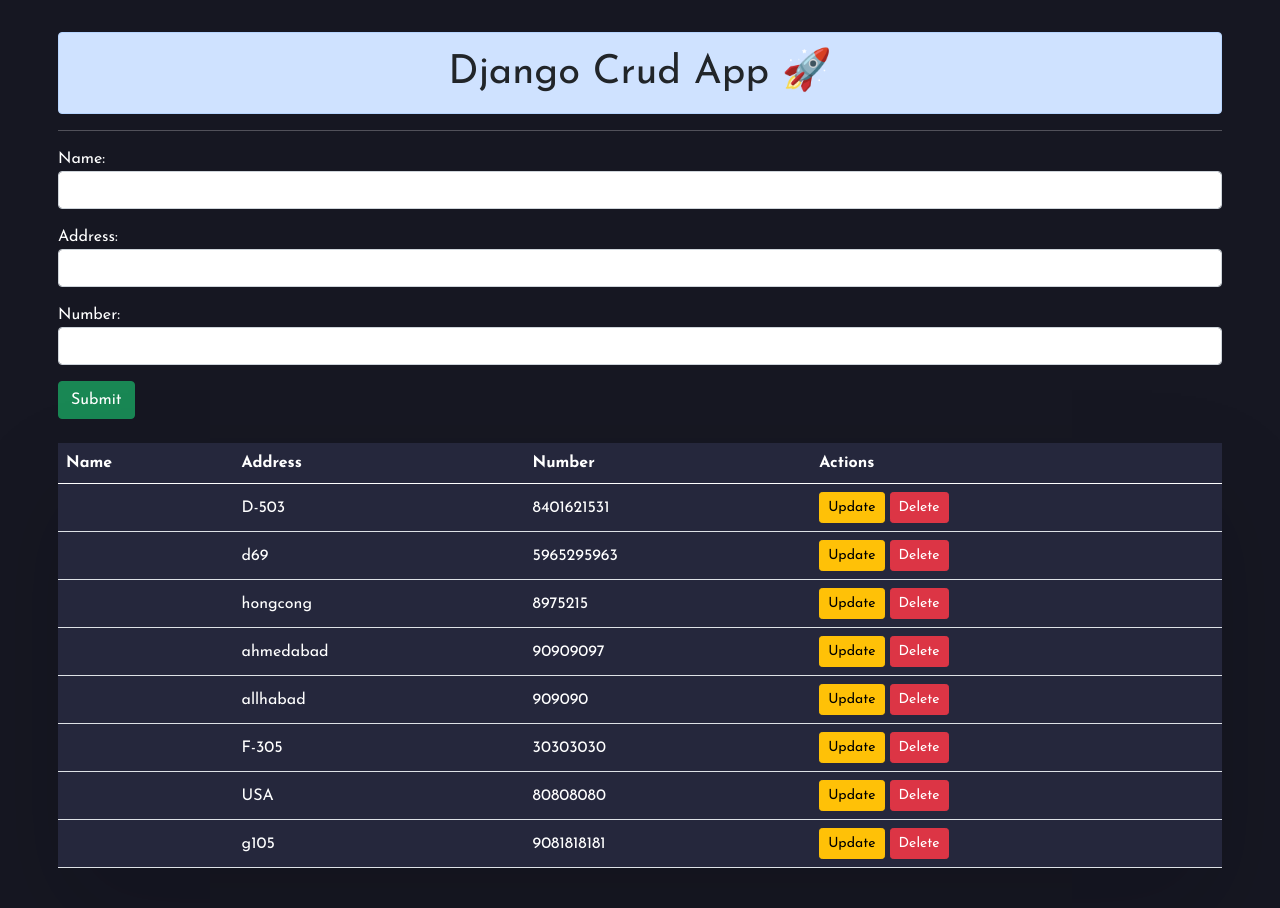
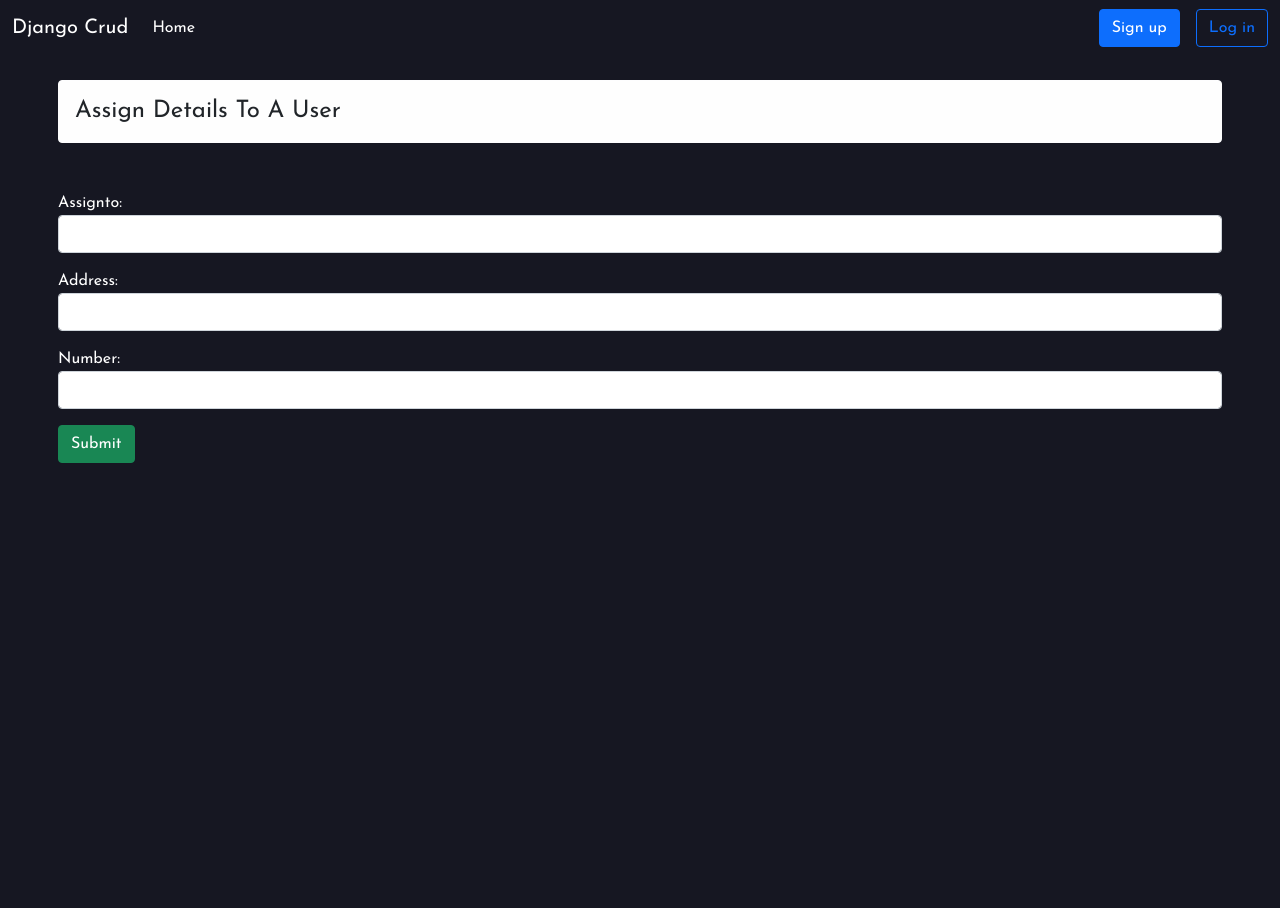
Before and after one commit to hungrycodermit/detailsly, a Django app: page / in a window 1280 px wide. After the commit the page ends 463 px from the top, so only its background shows below. Run offline with Django 3.2, Linux system fonts and the light colour scheme; data comes from the database, SQL or seed files in the repository; both versions use the stored data as it was after the commit.

Commit message:
Django crud version 1 release stable

```diff
--- a/CRUD/forms.py
+++ b/CRUD/forms.py
@@ -4,9 +4,9 @@
 class registrationForm(forms.ModelForm):
     class Meta:
         model = customerDetails
-        fields = ['name', 'address', 'number']
+        fields = ['Assignto', 'address', 'number']
         widgets = {
-            'name' : forms.TextInput(attrs={'class': 'form-control'}),
+            'Assignto' : forms.TextInput(attrs={'class': 'form-control'}),
             'address' : forms.TextInput(attrs={'class': 'form-control'}),
             'number' : forms.TextInput(attrs={'class': 'form-control'})
         }
--- /dev/null
+++ b/CRUD/templates/base.html
@@ -0,0 +1,185 @@
+<!DOCTYPE html>
+<html lang="en">
+
+<head>
+  <!-- Required meta tags -->
+  <meta charset="utf-8" />
+  <meta name="viewport" content="width=device-width, initial-scale=1" />
+
+  <!-- Bootstrap CSS -->
+  <link href="https://cdn.jsdelivr.net/npm/bootstrap@5.0.1/dist/css/bootstrap.min.css" rel="stylesheet"
+    integrity="sha384-+0n0xVW2eSR5OomGNYDnhzAbDsOXxcvSN1TPprVMTNDbiYZCxYbOOl7+AMvyTG2x" crossorigin="anonymous" />
+  <link href="https://fonts.googleapis.com/css2?family=Josefin+Sans:wght@400;700&amp;display=swap" rel="stylesheet" />
+  <link rel="stylesheet" href="/static/main.css">
+  <link rel="stylesheet" href="https://cdnjs.cloudflare.com/ajax/libs/font-awesome/4.7.0/css/font-awesome.css" />
+
+  <title>{% block title %}{% endblock title %}</title>
+  <style>
+    * {
+      font-family: "Josefin Sans", sans-serif;
+    }
+
+    ul li {
+      list-style-type: none !important;
+    }
+
+      {% block style %}
+      {% endblock style %}
+  </style>
+</head>
+
+<body class="text-white">
+  <nav class="navbar navbar-expand-lg navbar-dark">
+    <div class="container-fluid">
+      <a class="navbar-brand" href="/">Django Crud</a>
+      <button class="navbar-toggler" type="button" data-bs-toggle="collapse" data-bs-target="#navbarSupportedContent"
+        aria-controls="navbarSupportedContent" aria-expanded="false" aria-label="Toggle navigation">
+        <span class="navbar-toggler-icon"></span>
+      </button>
+      <div class="collapse navbar-collapse" id="navbarSupportedContent">
+        <ul class="navbar-nav me-auto mb-2 mb-lg-0">
+          <li class="nav-item">
+            <a class="nav-link active" aria-current="page" href="/">Home</a>
+          </li>
+        </ul>
+        <div class="d-flex">
+          {% if user.is_authenticated %}
+          <ul class="mb-0">
+            <li class="nav-item dropdown">
+              <a class="nav-link dropdown-toggle" style="color: white" href="#" id="navbarDarkDropdownMenuLink"
+                role="button" data-bs-toggle="dropdown" aria-expanded="false">
+                welcome, {{user}}! Howdy?
+              </a>
+              <ul class="dropdown-menu dropdown-menu-dark" aria-labelledby="navbarDarkDropdownMenuLink">
+                <li><a class="dropdown-item" href="/logout">Logout</a></li>
+                <li>
+                  <a class="dropdown-item" href="/profile">Modify account</a>
+                </li>
+              </ul>
+            </li>
+          </ul>
+          {% else %}
+          <button type="button" class="mx-3 btn btn-primary" data-bs-toggle="modal" data-bs-target="#exampleModal">
+            Sign up
+          </button>
+          <button type="button" class="btn btn-outline-primary" data-bs-toggle="modal"
+            data-bs-target="#exampleModallogin">
+            Log in
+          </button>
+          {% endif %}
+
+          <!-- Modal -->
+          <div class="modal fade text-dark" id="exampleModal" tabindex="-1" aria-labelledby="exampleModalLabel"
+            aria-hidden="true">
+            <div class="modal-dialog">
+              <div class="modal-content">
+                <div class="modal-header">
+                  <h5 class="modal-title" id="exampleModalLabel">Sign up</h5>
+                  <button type="button" class="btn-close" data-bs-dismiss="modal" aria-label="Close"></button>
+                </div>
+                <div class="modal-body">
+                  <form action="/signup" method="POST">
+                    {% csrf_token %}
+                    <div class="mb-3">
+                      <label for="exampleInputUsername" class="form-label">Username</label>
+                      <input type="text" class="form-control" name="username" id="exampleInputUsername"
+                        aria-describedby="emailHelp" required />
+                    </div>
+                    <div class="mb-3">
+                      <label for="exampleInputEmail1" class="form-label">Email address</label>
+                      <input type="email" class="form-control" name="email" id="exampleInputEmail1"
+                        aria-describedby="emailHelp" required />
+                    </div>
+                    <div class="mb-3">
+                      <label for="exampleInputFname" class="form-label">First Name</label>
+                      <input type="text" class="form-control" name="fname" id="exampleInputFname"
+                        aria-describedby="emailHelp" required />
+                    </div>
+                    <div class="mb-3">
+                      <label for="exampleInputFname" class="form-label">Last Name</label>
+                      <input type="text" class="form-control" name="lname" id="exampleInputLname"
+                        aria-describedby="emailHelp" required />
+                    </div>
+                    <div class="mb-3">
+                      <label for="exampleInputPassword1" class="form-label">Password</label>
+                      <input type="password" class="form-control" id="exampleInputPassword1" name="password" required />
+                    </div>
+                    <div class="mb-3">
+                      <label for="exampleInputPassword2" class="form-label">Confirm Password</label>
+                      <input type="password" class="form-control" id="exampleInputPassword2" name="cpassword"
+                        required />
+                    </div>
+                    <button type="submit" class="btn btn-primary">
+                      Submit
+                    </button>
+                  </form>
+                </div>
+              </div>
+            </div>
+          </div>
+
+          <!-- Modal login -->
+          <div class="modal fade text-dark" id="exampleModallogin" tabindex="-1" aria-labelledby="exampleModalLabel"
+            aria-hidden="true">
+            <div class="modal-dialog">
+              <div class="modal-content">
+                <div class="modal-header">
+                  <h5 class="modal-title" id="exampleModalLabel">Login</h5>
+                  <button type="button" class="btn-close" data-bs-dismiss="modal" aria-label="Close"></button>
+                </div>
+                <div class="modal-body">
+                  <form action="/login" method="POST">
+                    <div class="mb-3">
+                      <label for="loginusername" class="form-label">Username</label>
+                      <input type="text" class="form-control" name="loginusername" id="loginusername"
+                        aria-describedby="emailHelp" required />
+                    </div>
+                    {% csrf_token %}
+                    <div class="mb-3">
+                      <label for="loginpassword" class="form-label">Password</label>
+                      <input type="password" class="form-control" id="loginpassword" name="loginpassword" required />
+                    </div>
+                    <button type="submit" class="btn btn-primary">
+                      Login
+                    </button>
+                  </form>
+                </div>
+              </div>
+            </div>
+          </div>
+        </div>
+      </div>
+    </div>
+  </nav>
+  {% for message in messages%}
+  {% comment %} this is message {% endcomment %}
+  <div class="alert alert-{{message.tags}} alert-dismissible fade show" role="alert">
+    {{message}}
+    <button type="button" class="btn-close" data-bs-dismiss="alert" aria-label="Close"></button>
+  </div>
+  {% endfor %}
+
+  <!-- {% for message in messages%}
+    {% comment %} this is message {% endcomment %}
+    <div class="alert alert-{{message.tags}} alert-dismissible fade show" role="alert">
+        {{message}}
+        <button type="button" class="btn-close" data-bs-dismiss="alert" aria-label="Close"></button>
+    </div>
+    {% endfor %} -->
+
+  {% block body %}{% endblock body %}
+  <!-- Optional JavaScript; choose one of the two! -->
+
+  <!-- Option 1: Bootstrap Bundle with Popper -->
+  <script src="https://cdn.jsdelivr.net/npm/bootstrap@5.0.1/dist/js/bootstrap.bundle.min.js"
+    integrity="sha384-gtEjrD/SeCtmISkJkNUaaKMoLD0//ElJ19smozuHV6z3Iehds+3Ulb9Bn9Plx0x4" crossorigin="anonymous">
+  </script>
+
+  <!-- Option 2: Separate Popper and Bootstrap JS -->
+  <!--
+    <script src="https://cdn.jsdelivr.net/npm/@popperjs/core@2.9.2/dist/umd/popper.min.js" integrity="sha384-IQsoLXl5PILFhosVNubq5LC7Qb9DXgDA9i+tQ8Zj3iwWAwPtgFTxbJ8NT4GN1R8p" crossorigin="anonymous"></script>
+    <script src="https://cdn.jsdelivr.net/npm/bootstrap@5.0.1/dist/js/bootstrap.min.js" integrity="sha384-Atwg2Pkwv9vp0ygtn1JAojH0nYbwNJLPhwyoVbhoPwBhjQPR5VtM2+xf0Uwh9KtT" crossorigin="anonymous"></script>
+    -->
+</body>
+
+</html>
--- a/CRUD/templates/index.html
+++ b/CRUD/templates/index.html
@@ -1,57 +1,39 @@
-<!DOCTYPE html>
-<html lang="en">
-  <head>
-    <!-- Required meta tags -->
-    <meta charset="utf-8" />
-    <meta name="viewport" content="width=device-width, initial-scale=1" />
+{% extends 'base.html' %} {% block title %}Django Crud{% endblock title %}
+{%block style %} #table-crud { box-shadow: rgb(3 1 12 / 15%) 0px 48px 100px 0px;
+} div.container, div.col-sm-12 { padding: 0 !important; } body {
+background-color: hsl(235, 21%, 11%) !important; } {%endblock style %}
+{%block body%}
 
-    <!-- Bootstrap CSS -->
-    <link
-      href="https://cdn.jsdelivr.net/npm/bootstrap@5.0.1/dist/css/bootstrap.min.css"
-      rel="stylesheet"
-      integrity="sha384-+0n0xVW2eSR5OomGNYDnhzAbDsOXxcvSN1TPprVMTNDbiYZCxYbOOl7+AMvyTG2x"
-      crossorigin="anonymous"
-    />
-    <link
-      href="https://fonts.googleapis.com/css2?family=Josefin+Sans:wght@400;700&amp;display=swap"
-      rel="stylesheet"
-    />
-    <style>
-      * {
-        font-family: "Josefin Sans", sans-serif;
-      }
+{% if user.is_authenticated %}
 
-      #table-crud {
-        box-shadow: rgb(3 1 12 / 15%) 0px 48px 100px 0px;
-        background-color: hsl(235, 24%, 19%) !important;
-      }
 
-      div.container,
-      div.col-sm-12 {
-        padding: 0 !important;
-      }
-    </style>
+    <div class="container">
+    <div class="row">
+      <a href="/details">
+      <div class="col-md-3">
+      <div class="card-counter success">
+        <i class="fa fa-database"></i>
+        <span class="count-numbers">{{number}}</span>
+        <span class="count-name">Details Assigned</span>
+      </div>
+    </a>
+    </div>
+    </div>
 
-    <title>Home</title>
-  </head>
 
-  <body class="text-white" style="background-color: hsl(235, 21%, 11%)">
+  {% else %}
 <div class="container my-3">
-      <div class="row">
-        <h1
-          class="my-3 text-dark text-center alert alert-primary"
+  <div class="row ">
+    <h4
+      class="mb-5 mt-2 text-dark alert alert-light"
       style="text-transform: capitalize"
     >
-          Django Crud App 🚀
-        </h1>
-        <hr />
+      Assign details to a user
+    </h4>
+
     <div class="col-sm-12">
       {% if update %}
-          <form
-            action="{% url 'update' iddata %}"
-            method="POST"
-            autocomplete="off"
-          >
+      <form action="{% url 'update' iddata %}" method="POST" autocomplete="off">
         {% csrf_token %} {{formupdate.as_p}}
         <button type="submit" class="btn btn-warning">Update</button>
       </form>
@@ -63,60 +45,6 @@
       {% endif %}
     </div>
   </div>
-      <div class="my-4 container">
-        <div class="row">
-          <div class="col-sm-12">
-            <table class="table text-white" id="table-crud">
-              <thead>
-                <tr>
-                  <th scope="col">Name</th>
-                  <th scope="col">Address</th>
-                  <th scope="col">Number</th>
-                  <th scope="col">Actions</th>
-                </tr>
-              </thead>
-              <tbody>
-                {% for dataitem in data %}
-                <tr
-                  style="vertical-align: middle; word-wrap: normal !important"
-                >
-                  <th scope="row">{{dataitem.name}}</th>
-                  <td>{{dataitem.address}}</td>
-                  <td>{{dataitem.number}}</td>
-                  <td>
-                    <a
-                      href="{% url 'update' dataitem.id %}"
-                      class="btn btn-warning btn-sm"
-                      >Update</a
-                    >
-                    <a
-                      href="{% url 'delete' dataitem.id %}"
-                      class="btn btn-danger btn-sm"
-                      >Delete</a
-                    >
-                  </td>
-                </tr>
-                {% endfor %}
-              </tbody>
-            </table>
 </div>
-        </div>
-      </div>
-    </div>
-
-    <!-- Optional JavaScript; choose one of the two! -->
-
-    <!-- Option 1: Bootstrap Bundle with Popper -->
-    <script
-      src="https://cdn.jsdelivr.net/npm/bootstrap@5.0.1/dist/js/bootstrap.bundle.min.js"
-      integrity="sha384-gtEjrD/SeCtmISkJkNUaaKMoLD0//ElJ19smozuHV6z3Iehds+3Ulb9Bn9Plx0x4"
-      crossorigin="anonymous"
-    ></script>
-
-    <!-- Option 2: Separate Popper and Bootstrap JS -->
-    <!--
-    <script src="https://cdn.jsdelivr.net/npm/@popperjs/core@2.9.2/dist/umd/popper.min.js" integrity="sha384-IQsoLXl5PILFhosVNubq5LC7Qb9DXgDA9i+tQ8Zj3iwWAwPtgFTxbJ8NT4GN1R8p" crossorigin="anonymous"></script>
-    <script src="https://cdn.jsdelivr.net/npm/bootstrap@5.0.1/dist/js/bootstrap.min.js" integrity="sha384-Atwg2Pkwv9vp0ygtn1JAojH0nYbwNJLPhwyoVbhoPwBhjQPR5VtM2+xf0Uwh9KtT" crossorigin="anonymous"></script>
-    -->
-  </body>
-</html>
+{% endif %}
+{% endblock body %}
--- a/CRUD/urls.py
+++ b/CRUD/urls.py
@@ -6,4 +6,8 @@
        path('', views.index, name='index'),
        path('deleteoperation/<int:id>', views.delete_data, name='delete'),
        path('updateoperation/<int:id>', views.update_data, name='update'),
+       path('signup', views.sign_up, name='signup'),
+       path('login', views.login_process, name='login'),
+       path('logout', views.logout_process, name='logout'),
+       path('details', views.details_page, name='details'),
 ]
--- a/CRUD/views.py
+++ b/CRUD/views.py
@@ -1,21 +1,46 @@
 from django.shortcuts import redirect, render
 from .forms import registrationForm
 from .models import customerDetails
+from django.contrib.auth.models import User
+from django.contrib import messages
+from django.contrib.auth import authenticate, login, logout
 
 # Create your views here.
 
 
 # view for main page and Create and Read Operation
 def index(request):
+    number = 0
     if request.method == 'POST':
         fm = registrationForm(request.POST)
+
         if fm.is_valid():
-            fm.save()
+            assignee = request.POST['Assignto']
+            address = request.POST['address']
+            number = request.POST['number']
+
+            try:
+                validUser = User.objects.get(username = assignee)
+            except User.DoesNotExist:
+                validUser = None
+
+            if validUser is not None:
+                detailData = customerDetails.objects.create(user = validUser, Assignto = assignee, address = address, number = number)
+                messages.success(request, 'Successfully assigned')
+
+
+            else:
+                messages.error(request, 'The user you are tring to assign details doesnt exist or check username you entered again!')
+
             return redirect('/')
     else:
         fm = registrationForm()
-        data = customerDetails.objects.all()
-    return render(request, 'index.html', {'form': fm, 'data': data})
+        data = None
+        if request.user.is_authenticated:
+            dataset = request.user.customerdetails_set.all()
+            for data in dataset:
+                number += 1
+    return render(request, 'index.html', {'form': fm, 'number': number})
 
 # view for deleting data
 
@@ -23,21 +48,84 @@
     if id != 0:
         objDel = customerDetails.objects.get(pk=id)
         objDel.delete()
-        return redirect('/')
+        return redirect('/details')
 
 # view for updating data
 
 def update_data(request, id=0):
-    update_request = False
-    if id != 0:
-        if request.method == 'POST':
-            upd_obj = customerDetails.objects.get(pk=id)
-            fm = registrationForm(request.POST, instance=upd_obj)
-            fm.save()
+
+    if request.user.is_authenticated:
+
+        update_request = False
+        if id != 0:
+            if request.method == 'POST':
+                customerDetails.objects.filter(pk=id).update(address=request.POST['address'], number = request.POST['number'])
+                return redirect('/')
+            # update_request = True
+            # upd_obj = customerDetails.objects.get(pk=id)
+            # data = customerDetails.objects.all()
+            # fm = registrationForm(instance=upd_obj)
+            else:
+                upd_obj = customerDetails.objects.get(pk=id)
+                return render(request, 'update.html', {'update': update_request, 'iddata': id, 'obj': upd_obj})
+
+    else:
+        return render(request, '404.html')
+
+
+def sign_up(request):
+    if request.method == "POST":
+        username = request.POST['username']
+        email = request.POST['email']
+        fname = request.POST['fname']
+        lname = request.POST['lname']
+        password = request.POST['password']
+        cpassword = request.POST['cpassword']
+
+        if len(username) > 10:
+            messages.error(request,'Username must be below 10 characters')
             return redirect('/')
+
+        if password != cpassword:
+            messages.error(request,'Password doesnt match')
+            return redirect('/')
+
+        newUser = User.objects.create_user(username, email, password)
+        newUser.first_name = fname
+        newUser.last_name = lname
+        newUser.save()
+        messages.success(request,'Your account has successfully been created!')
+        return redirect('/')
+
+    else:
+        return redirect('/')
+
+def login_process(request):
+    if request.method == 'POST':
+        loginusername = request.POST['loginusername']
+        loginpassword = request.POST['loginpassword']
+
+        user = authenticate(username = loginusername, password = loginpassword)
+
+        if user is not None:
+            login(request, user)
+            messages.success(request, 'you are successfully logged in')
+            return redirect('/')
+
         else:
-            update_request = True
-            upd_obj = customerDetails.objects.get(pk=id)
-            data = customerDetails.objects.all()
-            fm = registrationForm(instance=upd_obj)
-            return render(request, 'index.html', {'formupdate' : fm, 'update': update_request, 'data': data, 'iddata': id})
+            messages.error(request, 'Please enter valid credentials')
+            return redirect('/')
+
+    return redirect('/')
+
+def logout_process(request):
+    logout(request)
+    return redirect('/')
+
+def details_page(request):
+    data = None
+    if request.user.is_authenticated:
+        data = request.user.customerdetails_set.all()
+        return render(request, 'datagrid.html', {'data': data})
+    else:
+        return render(request, '404.html')
```
Also changed, not shown: CRUD/models.py (+5 -2 lines), CRUD/templates/404.html (added, +10 -0 lines), CRUD/templates/datagrid.html (added, +46 -0 lines), CRUD/templates/update.html (added, +32 -0 lines), momo/settings.py (+12 -14 lines), static/main.css (added, +44 -0 lines), CRUD/migrations/0003_customerdetails_user.py (added), CRUD/migrations/0004_rename_name_customerdetails_assignto.py (added), CRUD/migrations/0005_auto_20210707_1418.py (added), CRUD/migrations/0006_auto_20210707_1643.py (added), db.sqlite3 (added), 2 other files. Lines whose indentation alone changed are shown as unchanged.
